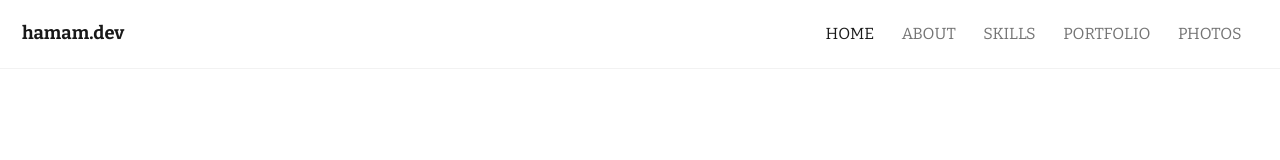
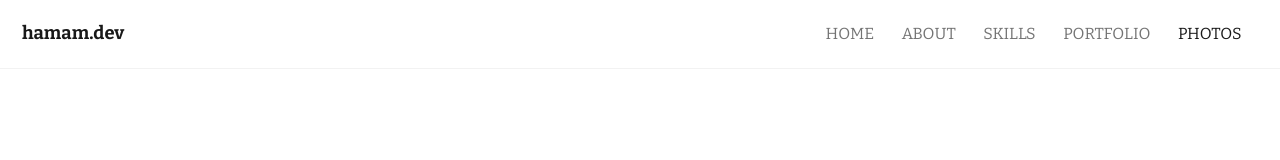
Before and after one commit to danielhamam/hamam-portfolio, a React (Create React App) app: page /photos in a window 1280 px wide. Shown: the top 160 px of the page. Built offline with nearby package versions, Linux system fonts and the light colour scheme.

Commit message:
Fix Navbar Active Link CSS Transfer

```diff
--- a/src/App.js
+++ b/src/App.js
@@ -1,9 +1,9 @@
 import { BrowserRouter as Router, Routes, Route } from "react-router-dom";
-import Home from "./screens/Home";
-import About from './screens/About';
-import Skills from './screens/Skills';
-import Portfolio from './screens/Portfolio';
-import PhotoAlbum from './screens/PhotoAlbum';
+import {Home} from "./screens/Home";
+import {About} from './screens/About';
+import {Skills} from './screens/Skills';
+import {Portfolio} from './screens/Portfolio';
+import {PhotoAlbum} from './screens/PhotoAlbum';
 import 'bootstrap/dist/css/bootstrap.min.css';
 
 // Custom CSS files
@@ -16,11 +16,11 @@ function App() {
     <>
       <Router>
 			  <Routes>
-          <Route path="/" element={<Home/>}/>
-          <Route path="/about" element={<About/>} />
-          <Route path="/skills" element={<Skills/>} />
-          <Route path="/portfolio" element={<Portfolio/>} />
-          <Route path="/photos" element={<PhotoAlbum/>} />
+          <Route path="/" element={<Home active='/' />}/>
+          <Route path="/about" element={<About active='/about' />} />
+          <Route path="/skills" element={<Skills active='/skills' />} />
+          <Route path="/portfolio" element={<Portfolio active='/portfolio' />} />
+          <Route path="/photos" element={<PhotoAlbum active='/photos' />} />
 			  </Routes>
 		  </Router>
     </>
--- a/src/components/Nav/GlobalNavbar.js
+++ b/src/components/Nav/GlobalNavbar.js
@@ -1,7 +1,8 @@
-import React from 'react'
+import React, { useState } from 'react'
 import Toggle from './Toggle';
 
-export default function GlobalNavbar() {
+export const GlobalNavbar = (props) => {
+
   return (
     <nav className="navbar navbar-expand-lg navbar-light">
       <div className="container-fluid m-2">
@@ -10,21 +11,21 @@ export default function GlobalNavbar() {
           <span className="navbar-toggler-icon"></span>
         </button>
         <div className="collapse navbar-collapse" id="navbarText">
-          <ul className="navbar-nav ms-auto">
+          <ul id="nav-links" className="navbar-nav ms-auto">
             <li className="nav-item">
-              <a className="nav-link active" aria-current="page" href="/">HOME &nbsp; &nbsp;</a>
+              <a id="home-link" className={"nav-link" + (props.active == '/' ? ' active' : '')} href="/">HOME &nbsp; &nbsp;</a>
             </li>
             <li className="nav-item">
-              <a className="nav-link" href="about">ABOUT &nbsp; &nbsp;</a>
+              <a id="about-link" className={"nav-link" + (props.active == '/about' ? ' active' : '')} href="about">ABOUT &nbsp; &nbsp;</a>
             </li>
             <li className="nav-item">
-              <a className="nav-link" href="skills">SKILLS &nbsp; &nbsp;</a>
+              <a id="skills-link" className={"nav-link" + (props.active == '/skills' ? ' active' : '')} href="skills">SKILLS &nbsp; &nbsp;</a>
             </li>
             <li className="nav-item">
-              <a className="nav-link" href="portfolio">PORTFOLIO &nbsp; &nbsp;</a>
+              <a id="portfolio-link" className={"nav-link" + (props.active == '/portfolio' ? ' active' : '')} href="portfolio">PORTFOLIO &nbsp; &nbsp;</a>
             </li>
             <li className="nav-item">
-              <a className="nav-link" href="photos">PHOTOS &nbsp; &nbsp;</a>
+              <a id="photos-link" className={"nav-link" + (props.active == '/photos' ? ' active' : '')} href="photos">PHOTOS &nbsp; &nbsp;</a>
             </li>
           </ul>
         </div>
--- a/src/screens/About.js
+++ b/src/screens/About.js
@@ -1,12 +1,12 @@
 import React from 'react'
 import AboutMe from '../components/About/AboutMe'
 import Footer from '../components/Footer/Footer'
-import GlobalNavbar from '../components/Nav/GlobalNavbar'
+import { GlobalNavbar } from '../components/Nav/GlobalNavbar'
 
-export default function About() {
+export const About = (props) => {
   return (
     <>
-      <GlobalNavbar/>
+      <GlobalNavbar active={props.active}/>
       <AboutMe/>
       <Footer/>
     </>
--- a/src/screens/Home.js
+++ b/src/screens/Home.js
@@ -1,13 +1,13 @@
 import React from 'react'
 import HomeNav from '../components/Home/HomeNav'
 import Introduction from '../components/Home/Introduction'
-import GlobalNavbar from '../components/Nav/GlobalNavbar'
+import { GlobalNavbar } from '../components/Nav/GlobalNavbar'
 import Footer from '../components/Footer/Footer'
 
-export default function Home() {
+export const Home = (props) => {
   return (
     <>
-      <GlobalNavbar />
+      <GlobalNavbar active={props.active} />
       <Introduction />
       <br/> <br/> <br/>
       <HomeNav/>
--- a/src/screens/PhotoAlbum.js
+++ b/src/screens/PhotoAlbum.js
@@ -1,10 +1,10 @@
 import React from 'react';
-import GlobalNavbar from '../components/Nav/GlobalNavbar';
+import { GlobalNavbar } from '../components/Nav/GlobalNavbar';
 
-export default function PhotoAlbum() {
+export const PhotoAlbum = (props) => {
   return (
     <>
-      <GlobalNavbar/>
+      <GlobalNavbar active={props.active}/>
     </>
   )
 }
--- a/src/screens/Portfolio.js
+++ b/src/screens/Portfolio.js
@@ -1,10 +1,10 @@
 import React from 'react'
-import GlobalNavbar from '../components/Nav/GlobalNavbar'
+import { GlobalNavbar } from '../components/Nav/GlobalNavbar'
 
-export default function Portfolio() {
+export const Portfolio = (props) => {
   return (
     <>
-      <GlobalNavbar/>
+      <GlobalNavbar active={props.active}/>
     </>
   )
 }
--- a/src/screens/Skills.js
+++ b/src/screens/Skills.js
@@ -1,10 +1,10 @@
 import React from 'react'
-import GlobalNavbar from '../components/Nav/GlobalNavbar'
+import { GlobalNavbar } from '../components/Nav/GlobalNavbar'
 
-export default function Skills() {
+export const Skills = (props) => {
   return (
     <>
-      <GlobalNavbar/>
+      <GlobalNavbar active={props.active}/>
     </>
   )
 }
```
